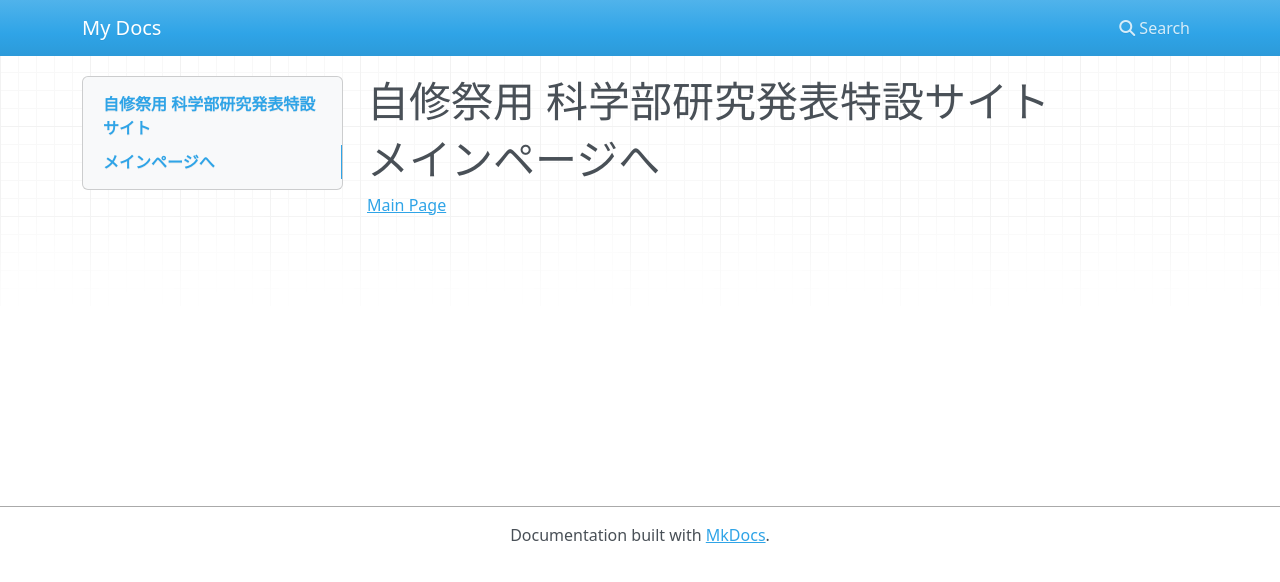
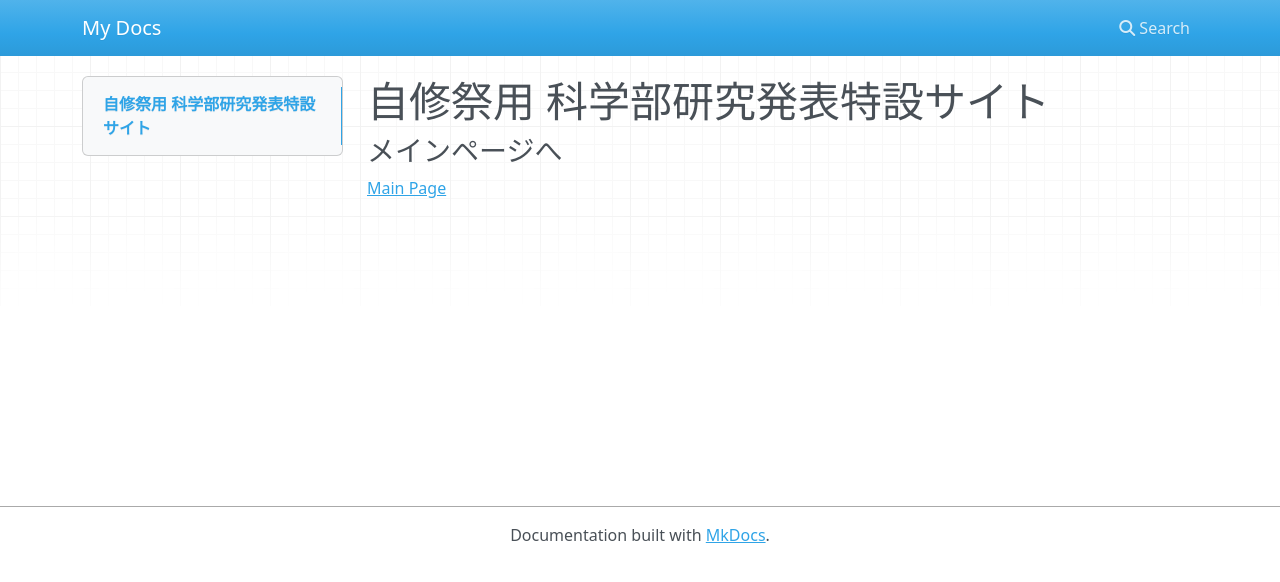
Before and after one commit to jishukan-science-club/tankyu, an MkDocs documentation site: the page built from docs/index.md, in a window 1280 px wide. Shown: the top 582 px of the page. Built offline with MkDocs 1.6.1, drawn with Linux system fonts in a browser that asks for light colours; nearby versions of some CDN libraries.

Commit message:
[Fix]: 文字を小さく

```diff
--- a/docs/index.md
+++ b/docs/index.md
@@ -1,4 +1,4 @@
 # 自修祭用 科学部研究発表特設サイト
 
-# メインページへ
+### メインページへ
 [Main Page](https://jishukan-science-club.github.io/ "ホームページ")
```
